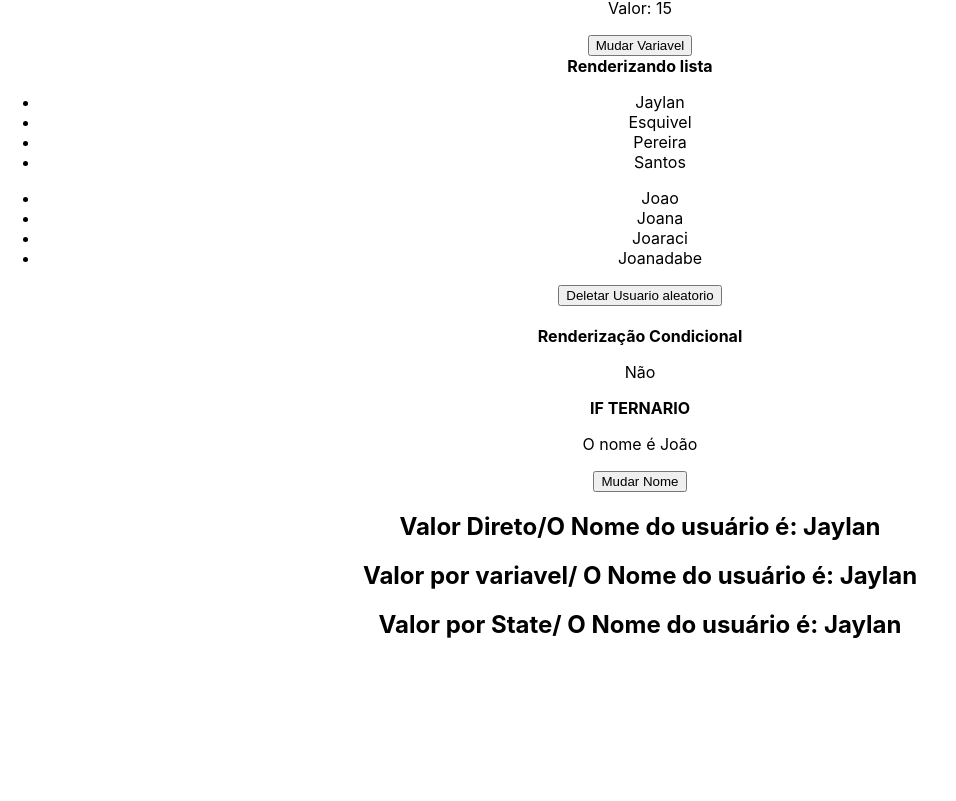
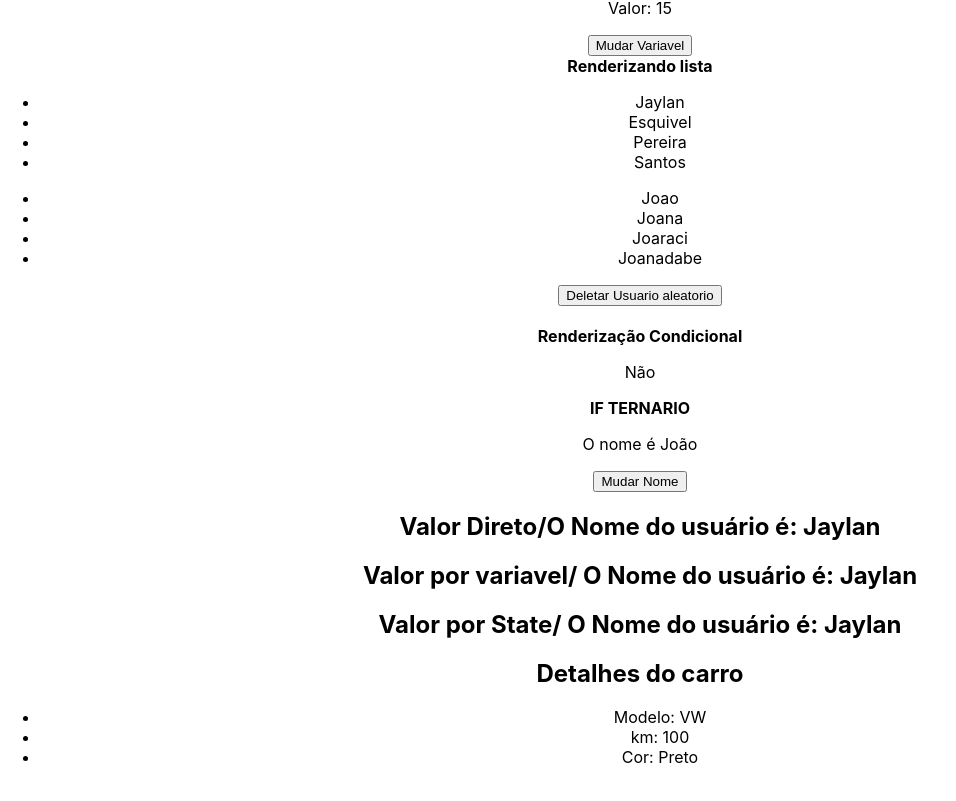
Before and after one commit to JaylanEsquivel/secao3, a React (Create React App) app: page / in a window 1280 px wide. Shown: the part 582-1383 px from the top of the page, without its empty margins (0-956 px from the left). Built offline with nearby package versions, Linux system fonts and the light colour scheme.

Commit message:
Destruturando Props react 6

```diff
--- a/src/App.js
+++ b/src/App.js
@@ -6,6 +6,7 @@
 import ListRender from './components/ListRender';
 import Manager from './components/Manager';
 import ShowUserName from './components/ShowUserName';
+import CarDetails from './components/CarDetails';
 
 function App() {
 
@@ -30,8 +31,10 @@
         <ListRender />
 
         <ConditionalRender />
-
+{/* Props */}
         <ShowUserName name="Jaylan" nameVar={name} nameState={username} />
+{/* Destruturando props */}
+        <CarDetails brand="VW" km={100} color="Preto" />
 
 
     </div>
--- /dev/null
+++ b/src/components/CarDetails.js
@@ -0,0 +1,18 @@
+const CarDetails = ({brand, km, color}) => {
+  return (
+    <div>
+        <h2>Detalhes do carro</h2>
+
+        <ul>
+            <li>Modelo: {brand}</li>
+            <li>km: {km}</li>
+            <li>Cor: {color}</li>
+        </ul>
+
+
+
+    </div>
+  )
+}
+
+export default CarDetails
```
